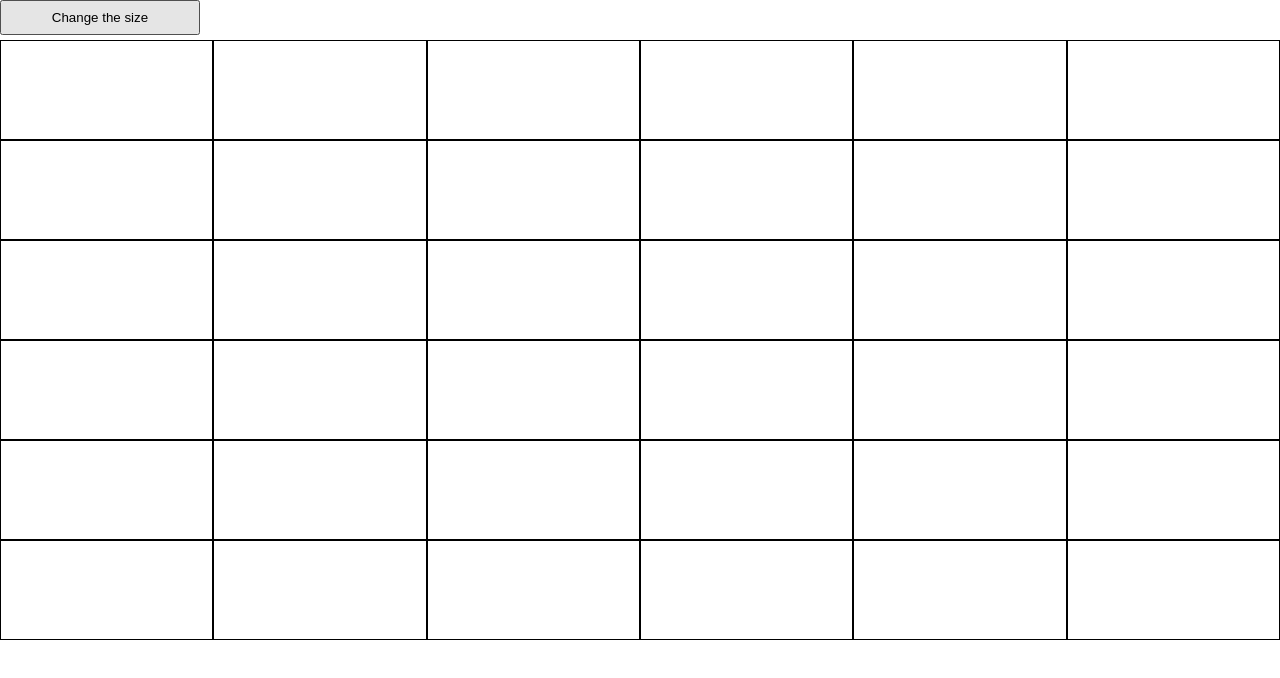
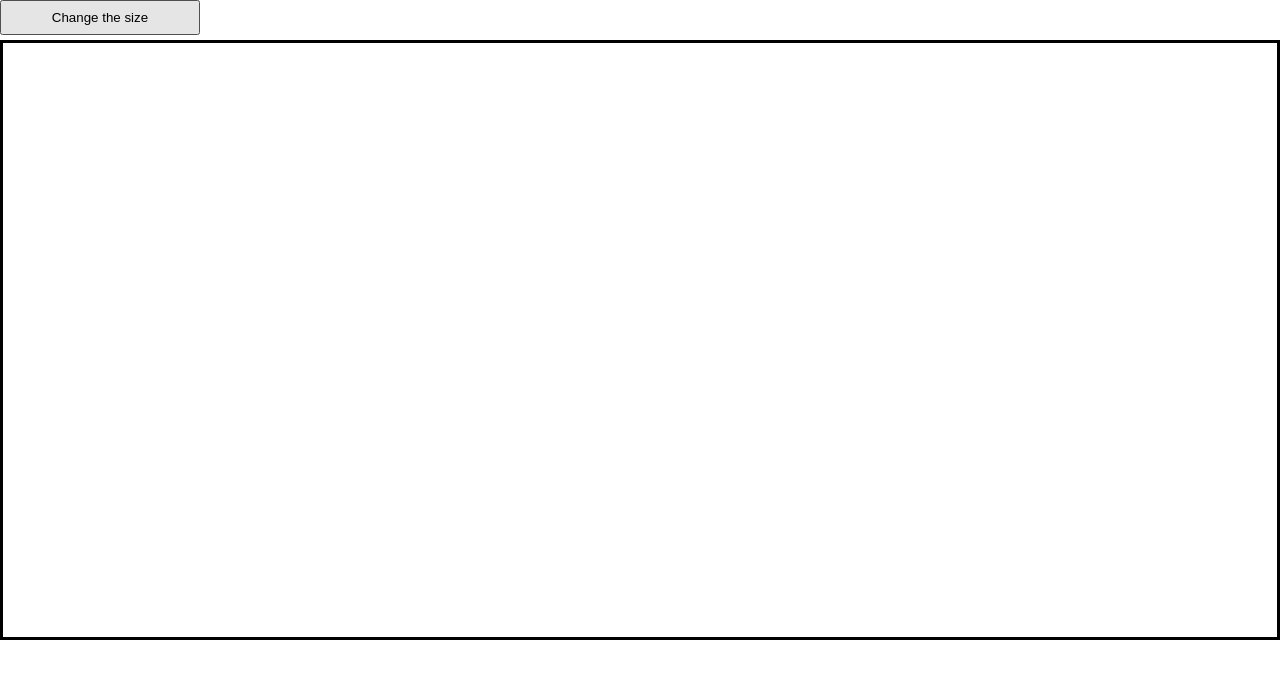
Before and after one commit to hipale/Etch-a-Sketch, a plain HTML site: page index.html in a window 1280 px wide. Drawn offline with Linux system fonts and the light colour scheme.

Commit message:
Fix the color genrator function Fix the remove grid function Fix the add grid function Clean stylesheet

```diff
--- a/style.css
+++ b/style.css
@@ -2,19 +2,10 @@
     box-sizing: border-box;
     margin: 0;
     padding: 0;
+
 }
 .gridDivVert {
-    position: relative;
-    border: 1px solid black;
-    width: 16.66%;
-    height: 16.66%;
     display: flex;
-}
-.gridDivHori {
-    position: relative;
-    border: 1px solid black;
-    width: 16.66%;
-    height: 16.66%;
 }
 #gridCont {
     display: flex;
@@ -24,6 +15,7 @@
     align-items: center;
     justify-content: center;
     flex-direction: column;
+    border: 3px solid black;
 }
 button {
     width: 200px;
```
